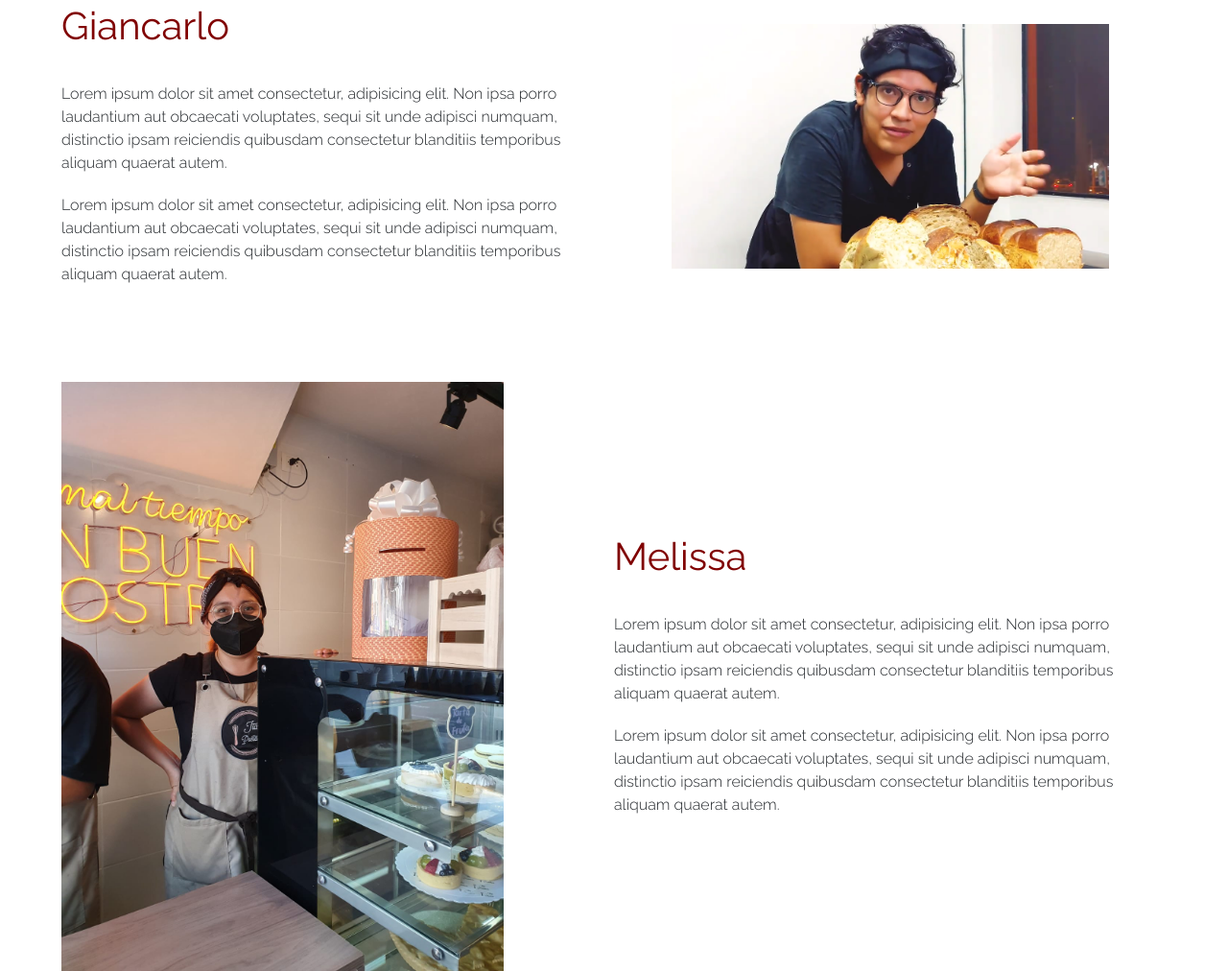
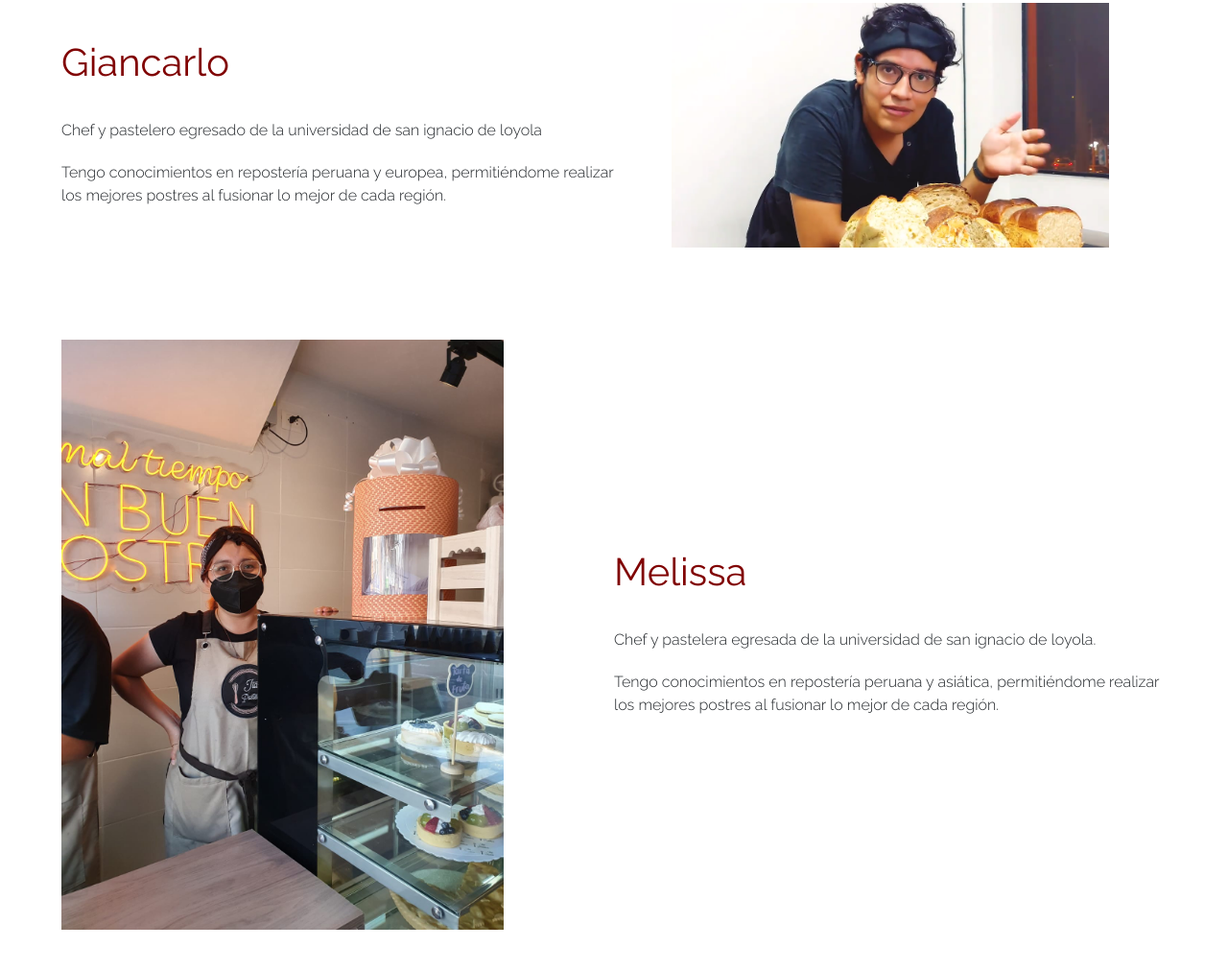
Before and after one commit to cesaralberto4455/itapasteleria-CesarSalinas, a website: page pages/nosotros.html in a window 1280 px wide. Shown: the part 1378-2390 px from the top of the page at 96% size. Drawn offline with nearby package versions, Linux system fonts and the light colour scheme.

Commit message:
reto seo 1

```diff
--- a/pages/nosotros.html
+++ b/pages/nosotros.html
@@ -55,12 +55,8 @@
 
             <div class="about__texts">
                 <h2 class="subtitle">Giancarlo</h2>
-                <p class="about__paragraph">Lorem ipsum dolor sit amet consectetur, adipisicing elit. Non ipsa porro
-                    laudantium aut obcaecati voluptates, sequi sit unde adipisci numquam, distinctio ipsam reiciendis
-                    quibusdam consectetur blanditiis temporibus aliquam quaerat autem.</p>
-                <p class="about__paragraph">Lorem ipsum dolor sit amet consectetur, adipisicing elit. Non ipsa porro
-                    laudantium aut obcaecati voluptates, sequi sit unde adipisci numquam, distinctio ipsam reiciendis
-                    quibusdam consectetur blanditiis temporibus aliquam quaerat autem.</p>
+                <p class="about__paragraph">Chef y pastelero egresado de la universidad de san ignacio de loyola</p>
+                <p class="about__paragraph">Tengo conocimientos en repostería peruana y europea, permitiéndome realizar los mejores postres al fusionar lo mejor de cada región.</p>
             </div>
 
             <figure class="about__img">
@@ -73,12 +69,8 @@
 
             <div class="about__texts">
                 <h2 class="subtitle">Melissa</h2>
-                <p class="about__paragraph">Lorem ipsum dolor sit amet consectetur, adipisicing elit. Non ipsa porro
-                    laudantium aut obcaecati voluptates, sequi sit unde adipisci numquam, distinctio ipsam reiciendis
-                    quibusdam consectetur blanditiis temporibus aliquam quaerat autem.</p>
-                <p class="about__paragraph">Lorem ipsum dolor sit amet consectetur, adipisicing elit. Non ipsa porro
-                    laudantium aut obcaecati voluptates, sequi sit unde adipisci numquam, distinctio ipsam reiciendis
-                    quibusdam consectetur blanditiis temporibus aliquam quaerat autem.</p>
+                <p class="about__paragraph">Chef y pastelera egresada de la universidad de san ignacio de loyola.</p>
+                <p class="about__paragraph">Tengo conocimientos en repostería peruana y asiática, permitiéndome realizar los mejores postres al fusionar lo mejor de cada región.</p>
             </div>
 
         </section>
@@ -139,9 +131,7 @@
                             <p class="testimony__verification">Chef Profesional</p>
                         </div>
                     </div>
-                    <p class="testimony__review">Lorem ipsum dolor sit amet, consectetur adipisicing elit. At beatae
-                        officiis praesentium, hic qui ab molestias repellendus ex quibusdam repellat? At excepturi a
-                        suscipit voluptate eum sed sapiente nisi nemo.</p>
+                    <p class="testimony__review">Mantienen la calidad en la diversidad de postres que realizan, siendo algo admirable pues algunos pierden cuidado al diversificar o variar entre distintos tipos de postres y dulces.</p>
                 </article>
                 <article class="testimony__item">
                     <div class="testimony__person">
@@ -151,9 +141,7 @@
                             <p class="testimony__verification">Pastelero Profesional</p>
                         </div>
                     </div>
-                    <p class="testimony__review">Lorem ipsum dolor sit amet, consectetur adipisicing elit. At beatae
-                        officiis praesentium, hic qui ab molestias repellendus ex quibusdam repellat? At excepturi a
-                        suscipit voluptate eum sed sapiente nisi nemo.</p>
+                    <p class="testimony__review">La textura y sabor de las tortas y kekes que producen pueden ser consideradas de alta cocina, demuestran su pasión y conocimientos en cada postre.</p>
                 </article>
             </div>
 
```
Also changed, not shown: index.html (+5 -11 lines), pages/bocaditos.html (+2 -6 lines), pages/cafeteria.html (+2 -6 lines), pages/dulcesypostres.html (+2 -6 lines), pages/salados.html (+2 -6 lines).
